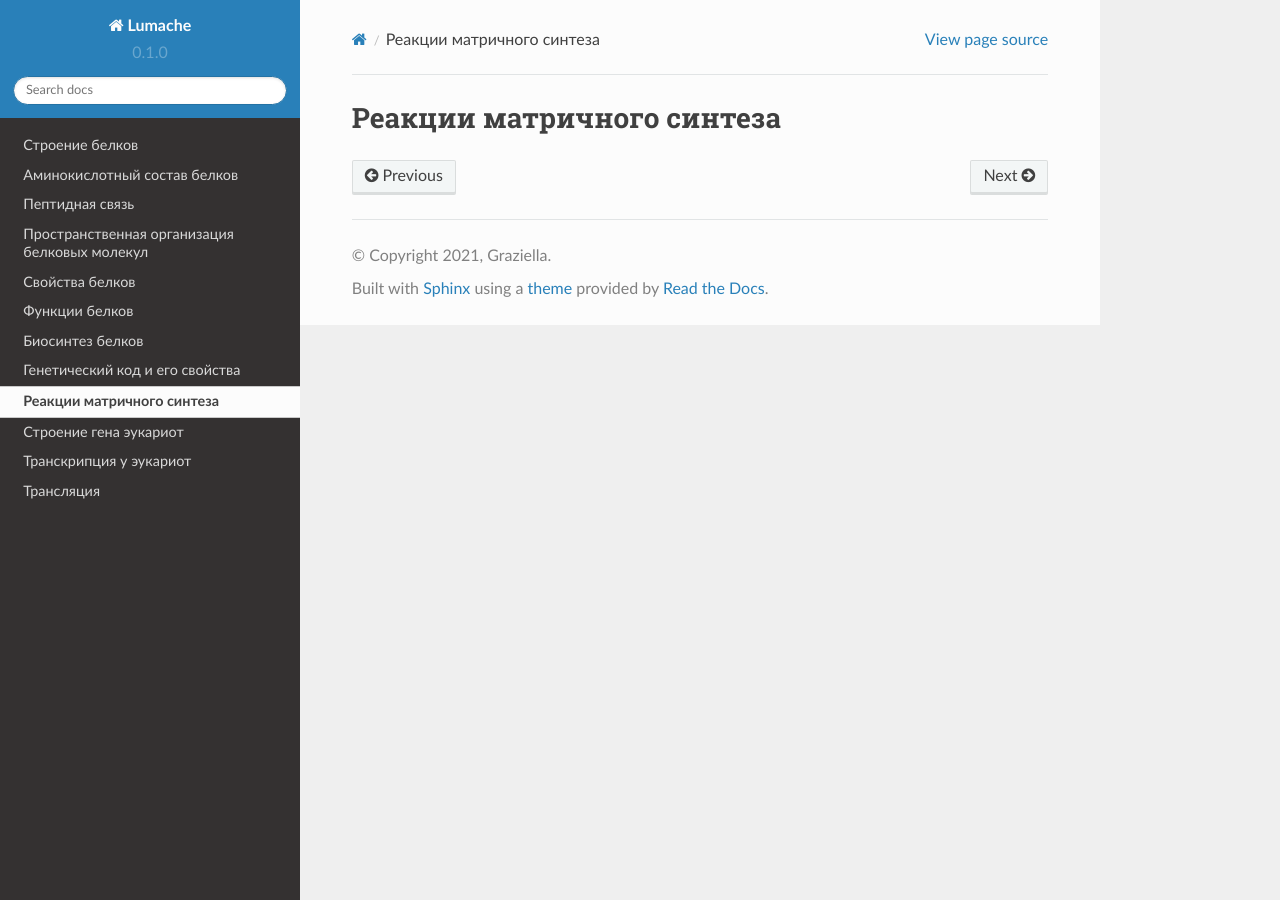
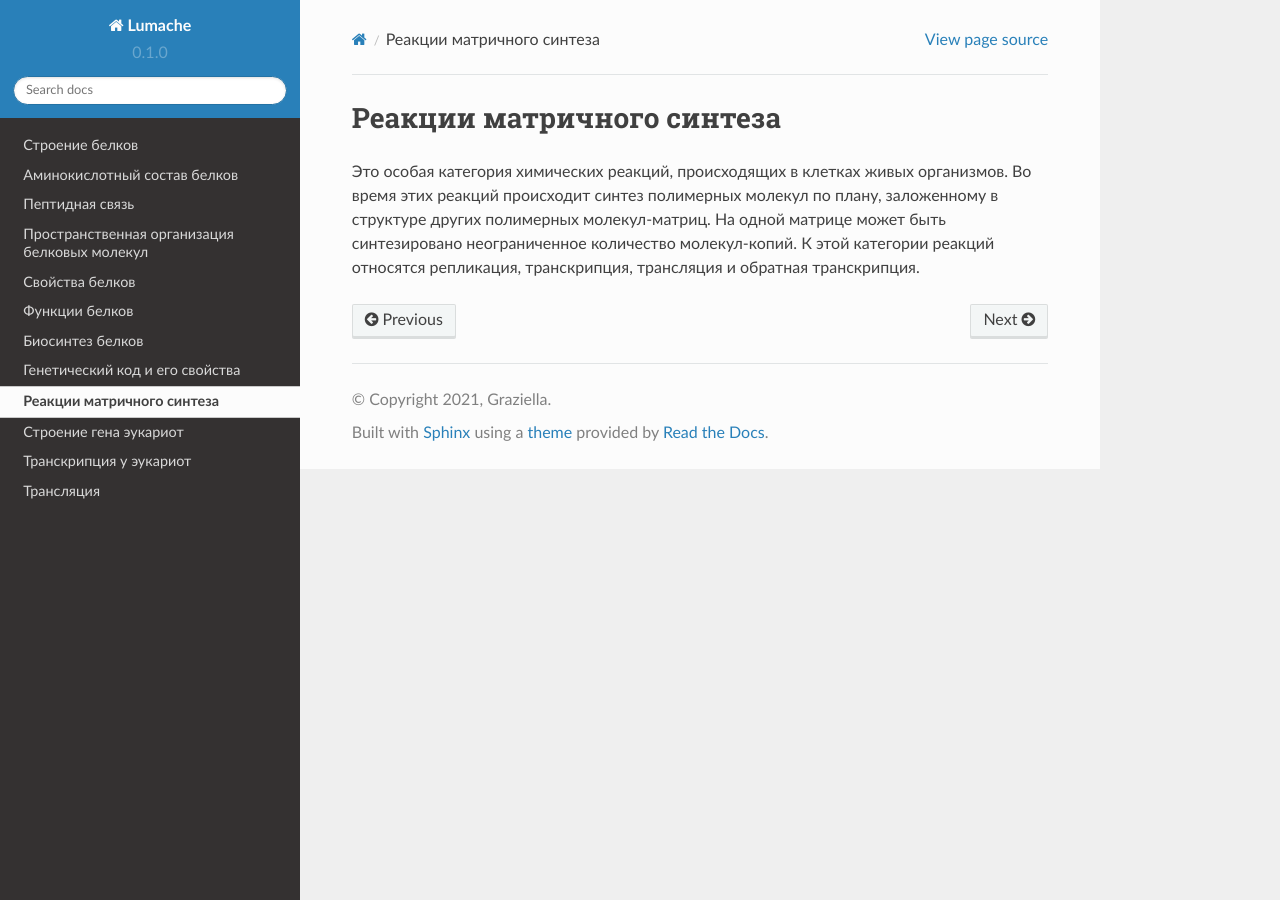
Before and after one commit to neptune2021/test_documentation, a Sphinx documentation site: the page built from docs/source/09.rst, in a window 1280 px wide. Built offline with Sphinx 7.4.7 and the Read the Docs theme 2.0.0, drawn with Linux system fonts in a browser that asks for light colours.

Commit message:
Update 09.rst

```diff
--- a/docs/source/09.rst
+++ b/docs/source/09.rst
@@ -1,2 +1,3 @@
 Реакции матричного синтеза
 ======================
+Это особая категория химических реакций, происходящих в клетках живых организмов. Во время этих реакций происходит синтез полимерных молекул по плану, заложенному в структуре других полимерных молекул-матриц. На одной матрице может быть синтезировано неограниченное количество молекул-копий. К этой категории реакций относятся репликация, транскрипция, трансляция и обратная транскрипция.
```
